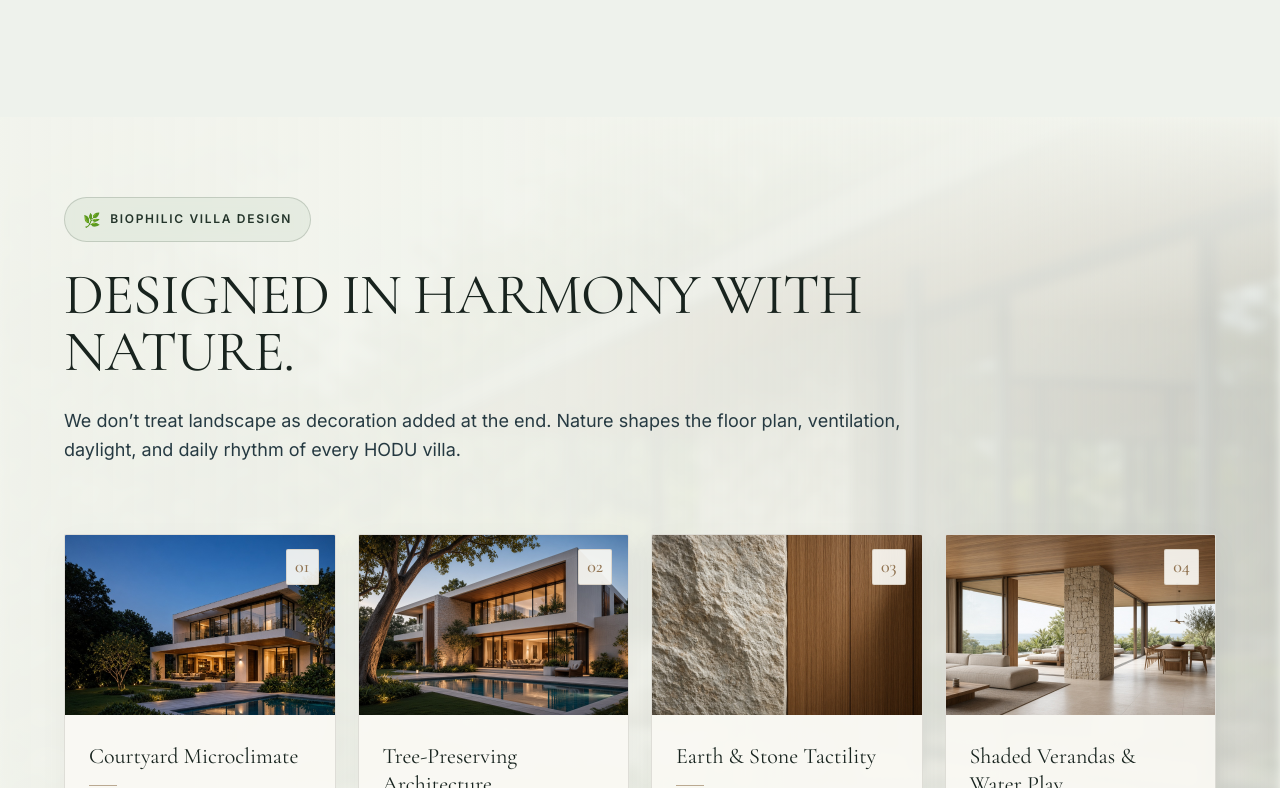
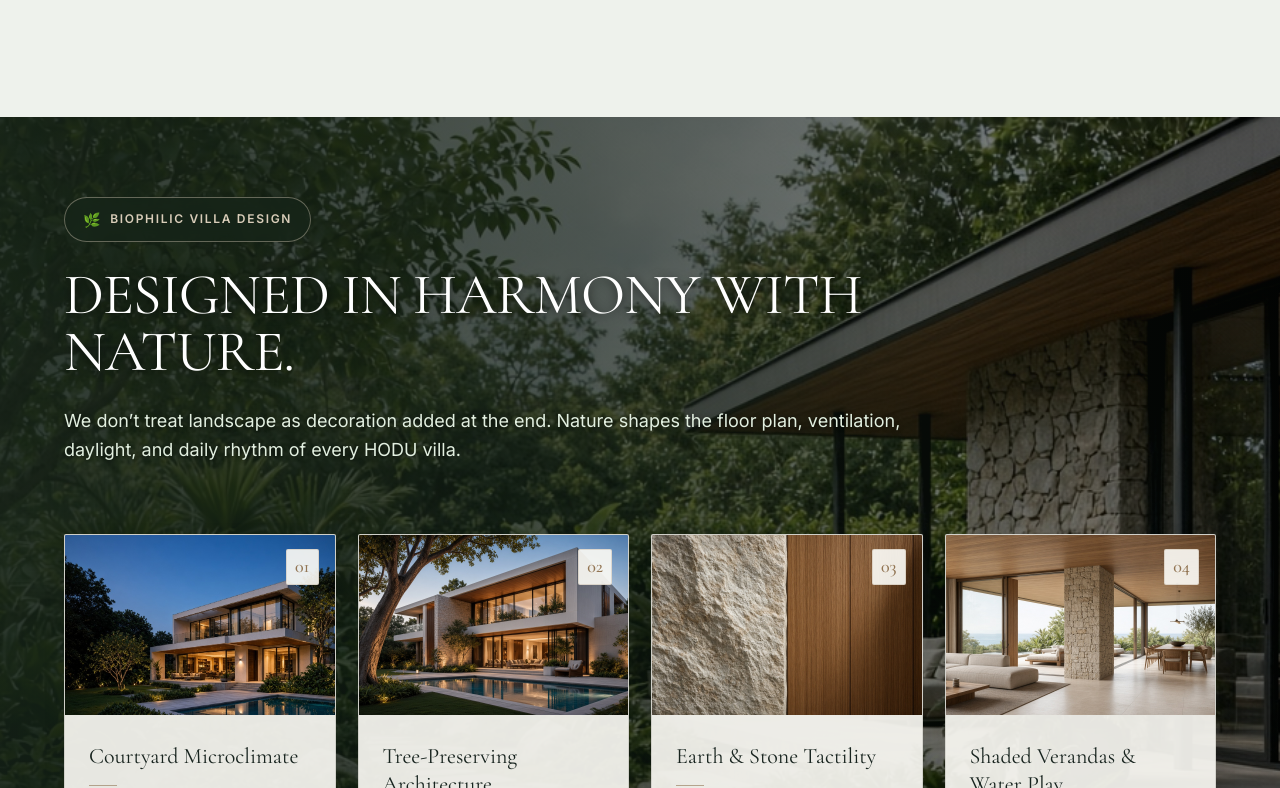
Before and after one commit to palingivinod/Hodu_Template, a React (Vite) app in the folder client/: page / in a window 1280 px wide. Shown: the part 2192-2980 px from the top of the page. Built offline with nearby package versions, Linux system fonts and the light colour scheme.

Commit message:
Remove blur and white overlay filters from biophilic background image and set brightness to 0.6

```diff
--- a/client/src/styles/global.css
+++ b/client/src/styles/global.css
@@ -693,8 +693,8 @@ body {
   position: relative;
   overflow: hidden;
   padding: 80px 0;
-  background-color: #F1F3EC;
-  color: #18231E;
+  background-color: #162419;
+  color: #FFFFFF;
 }
 
 .hodu-biophilic__bg {
@@ -710,9 +710,9 @@ body {
   width: 100%;
   height: 100%;
   object-fit: cover;
-  object-position: right center;
-  opacity: 0.28;
-  filter: blur(5px) contrast(1.05) saturate(1.1);
+  object-position: center;
+  opacity: 1;
+  filter: brightness(0.6) contrast(1.05) !important;
 }
 
 .hodu-biophilic__bg-overlay {
@@ -720,17 +720,10 @@ body {
   inset: 0;
   background: linear-gradient(
     90deg,
-    rgba(242, 244, 237, 0.96) 0%,
-    rgba(242, 244, 237, 0.85) 45%,
-    rgba(242, 244, 237, 0.65) 75%,
-    rgba(242, 244, 237, 0.35) 100%
-  ),
-  linear-gradient(
-    180deg,
-    rgba(242, 244, 237, 0.95) 0%,
-    transparent 20%,
-    transparent 80%,
-    rgba(242, 244, 237, 0.95) 100%
+    rgba(22, 36, 25, 0.82) 0%,
+    rgba(22, 36, 25, 0.55) 45%,
+    rgba(22, 36, 25, 0.25) 75%,
+    rgba(22, 36, 25, 0.1) 100%
   );
   z-index: 2;
 }
@@ -752,8 +745,8 @@ body {
   display: inline-flex;
   align-items: center;
   gap: 8px;
-  background-color: rgba(225, 232, 221, 0.75);
-  border: 1px solid rgba(90, 105, 88, 0.25);
+  background-color: rgba(22, 36, 25, 0.75);
+  border: 1px solid rgba(217, 205, 185, 0.4);
   border-radius: 999px;
   padding: 10px 18px;
   font-family: var(--font-sans);
@@ -761,9 +754,9 @@ body {
   font-weight: 600;
   letter-spacing: 0.14em;
   text-transform: uppercase;
-  color: #24352B;
+  color: #D9CDB9;
   margin-bottom: 25px;
-  backdrop-filter: blur(4px);
+  backdrop-filter: blur(8px);
 }
 
 .hodu-biophilic-pill__icon {
@@ -776,17 +769,19 @@ body {
   font-weight: 400;
   line-height: 1.0;
   letter-spacing: -0.015em;
-  color: #18231E;
+  color: #FFFFFF;
   margin-bottom: 25px;
   max-width: 900px;
+  text-shadow: 0 2px 10px rgba(0, 0, 0, 0.6);
 }
 
 .hodu-biophilic__desc {
   font-family: var(--font-sans);
   font-size: 18px;
   line-height: 1.6;
-  color: #263A42;
+  color: #E2EFE0;
   max-width: 850px;
+  text-shadow: 0 1px 4px rgba(0, 0, 0, 0.5);
 }
 
 .hodu-biophilic__grid {
```
